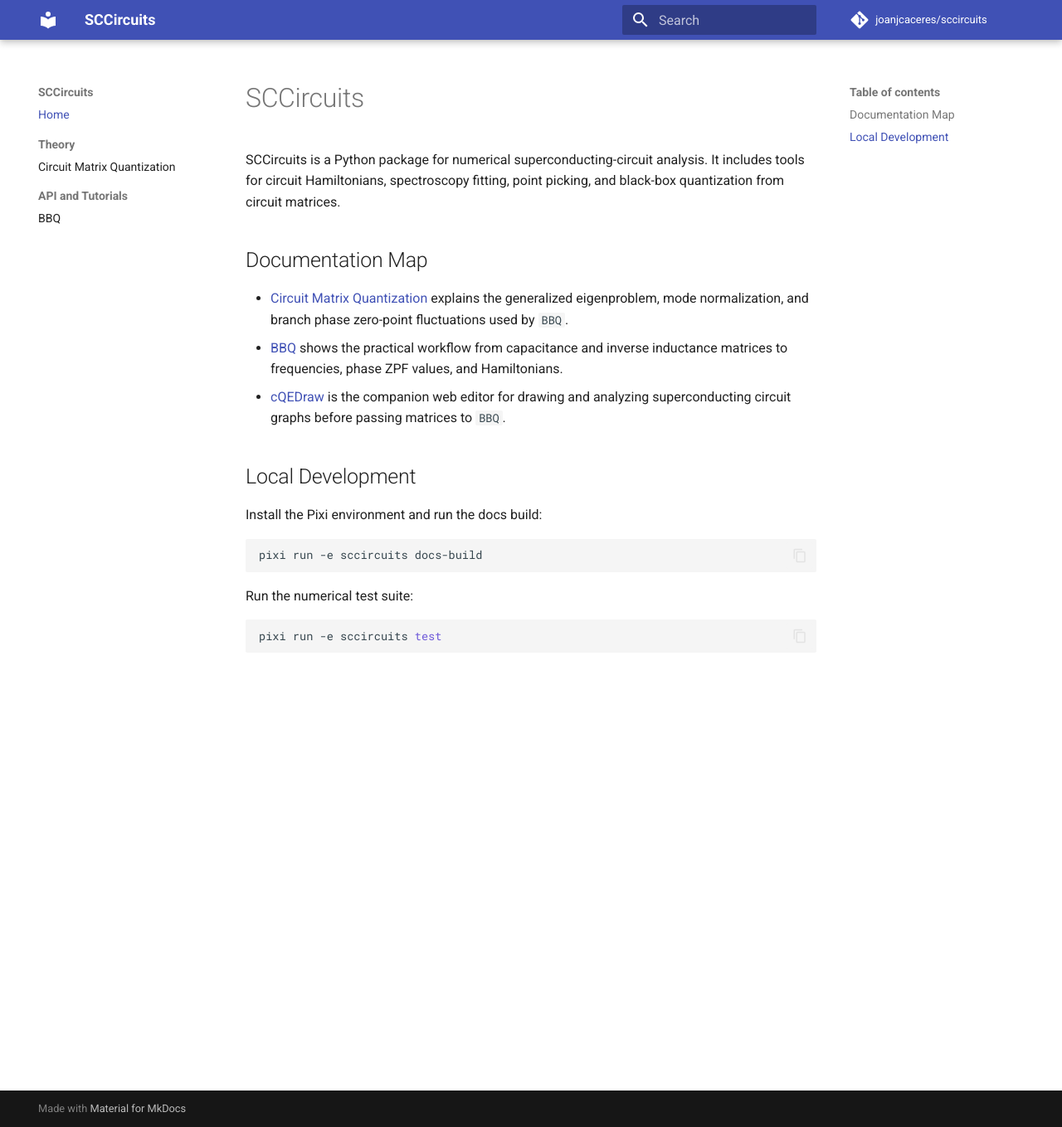
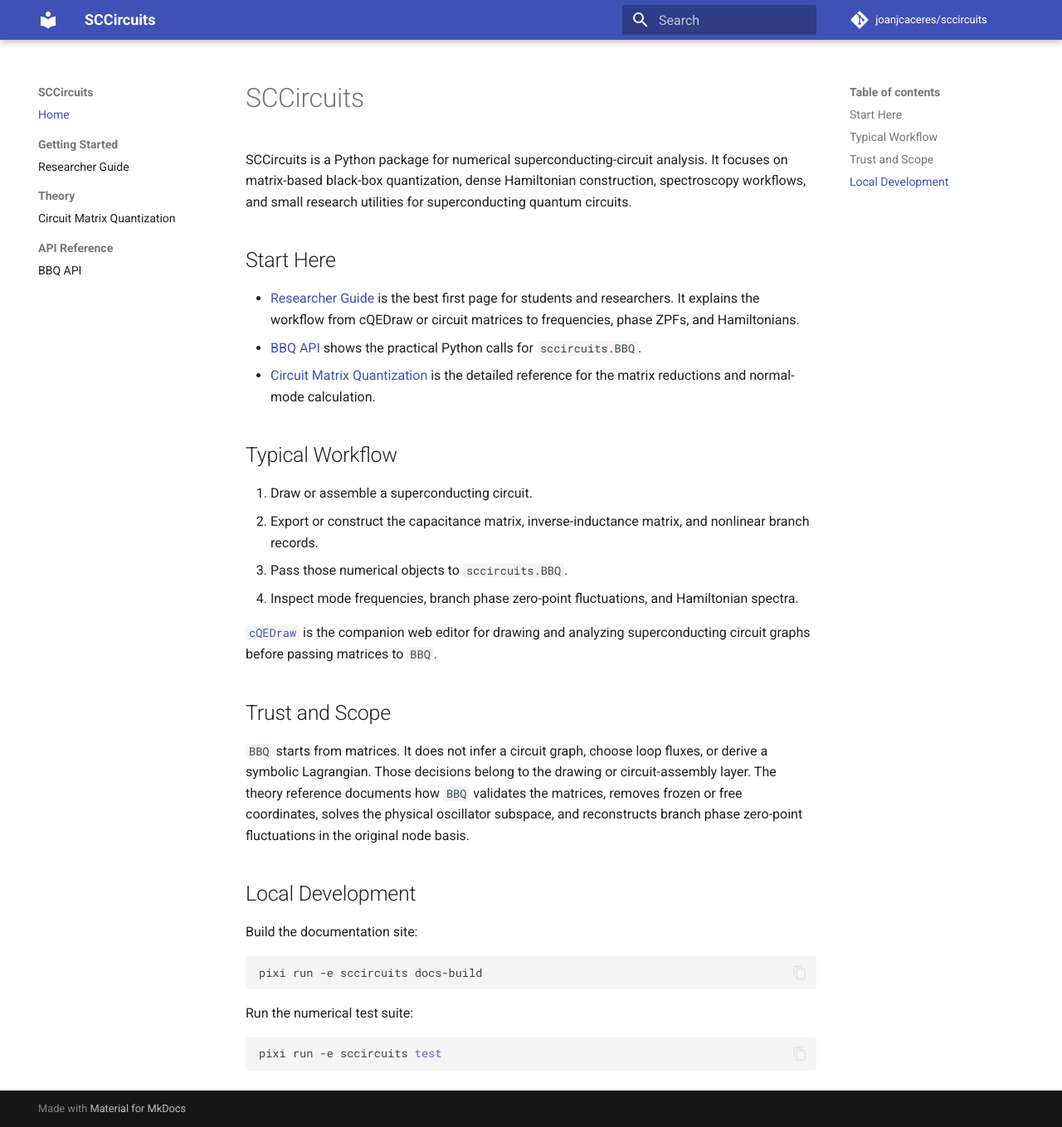
Before and after one commit to joanjcaceres/sccircuits, an MkDocs documentation site: the page built from docs/index.md, in a window 1280 px wide and 1359 px high. Shown: the whole window at 83% size. Built offline with MkDocs 1.6.1 and Material for MkDocs 9.7.7, drawn with Linux system fonts in a browser that asks for light colours; comment, search, counter and statistics services are not loaded.

Commit message:
Improve researcher documentation entrypoint

````diff
--- a/docs/index.md
+++ b/docs/index.md
@@ -1,22 +1,43 @@
 # SCCircuits
 
 SCCircuits is a Python package for numerical superconducting-circuit analysis.
-It includes tools for circuit Hamiltonians, spectroscopy fitting, point picking,
-and black-box quantization from circuit matrices.
+It focuses on matrix-based black-box quantization, dense Hamiltonian
+construction, spectroscopy workflows, and small research utilities for
+superconducting quantum circuits.
 
-## Documentation Map
+## Start Here
 
-- [Circuit Matrix Quantization](theory/circuit-matrix-quantization.md) explains
-  the generalized eigenproblem, mode normalization, and branch phase
-  zero-point fluctuations used by `BBQ`.
-- [BBQ](api/bbq.md) shows the practical workflow from capacitance and inverse
-  inductance matrices to frequencies, phase ZPF values, and Hamiltonians.
-- [cQEDraw](https://cqedraw.org/) is the companion web editor for drawing and
-  analyzing superconducting circuit graphs before passing matrices to `BBQ`.
+- [Researcher Guide](getting-started/researcher-guide.md) is the best first
+  page for students and researchers. It explains the workflow from cQEDraw or
+  circuit matrices to frequencies, phase ZPFs, and Hamiltonians.
+- [BBQ API](api/bbq.md) shows the practical Python calls for `sccircuits.BBQ`.
+- [Circuit Matrix Quantization](theory/circuit-matrix-quantization.md) is the
+  detailed reference for the matrix reductions and normal-mode calculation.
+
+## Typical Workflow
+
+1. Draw or assemble a superconducting circuit.
+2. Export or construct the capacitance matrix, inverse-inductance matrix, and
+   nonlinear branch records.
+3. Pass those numerical objects to `sccircuits.BBQ`.
+4. Inspect mode frequencies, branch phase zero-point fluctuations, and
+   Hamiltonian spectra.
+
+[`cQEDraw`](https://cqedraw.org/) is the companion web editor for drawing and
+analyzing superconducting circuit graphs before passing matrices to `BBQ`.
+
+## Trust and Scope
+
+`BBQ` starts from matrices. It does not infer a circuit graph, choose loop
+fluxes, or derive a symbolic Lagrangian. Those decisions belong to the drawing
+or circuit-assembly layer. The theory reference documents how `BBQ` validates
+the matrices, removes frozen or free coordinates, solves the physical oscillator
+subspace, and reconstructs branch phase zero-point fluctuations in the original
+node basis.
 
 ## Local Development
 
-Install the Pixi environment and run the docs build:
+Build the documentation site:
 
 ```bash
 pixi run -e sccircuits docs-build
--- a/mkdocs.yml
+++ b/mkdocs.yml
@@ -15,10 +15,12 @@ theme:
 
 nav:
   - Home: index.md
+  - Getting Started:
+      - Researcher Guide: getting-started/researcher-guide.md
   - Theory:
       - Circuit Matrix Quantization: theory/circuit-matrix-quantization.md
-  - API and Tutorials:
-      - BBQ: api/bbq.md
+  - API Reference:
+      - BBQ API: api/bbq.md
 
 markdown_extensions:
   - admonition
````
Also changed, not shown: README.md (+94 -266 lines), docs/getting-started/researcher-guide.md (added, +137 -0 lines).
